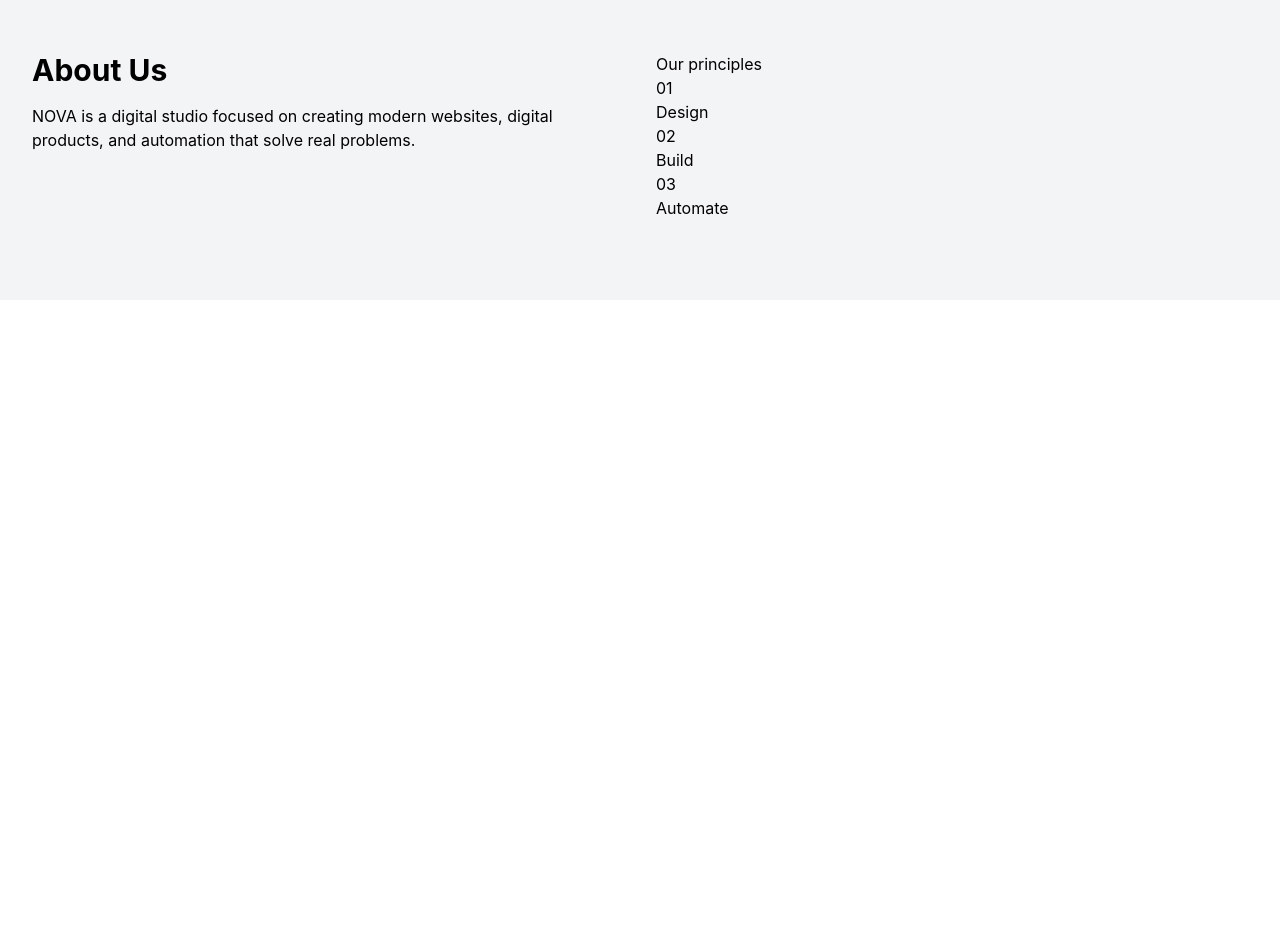
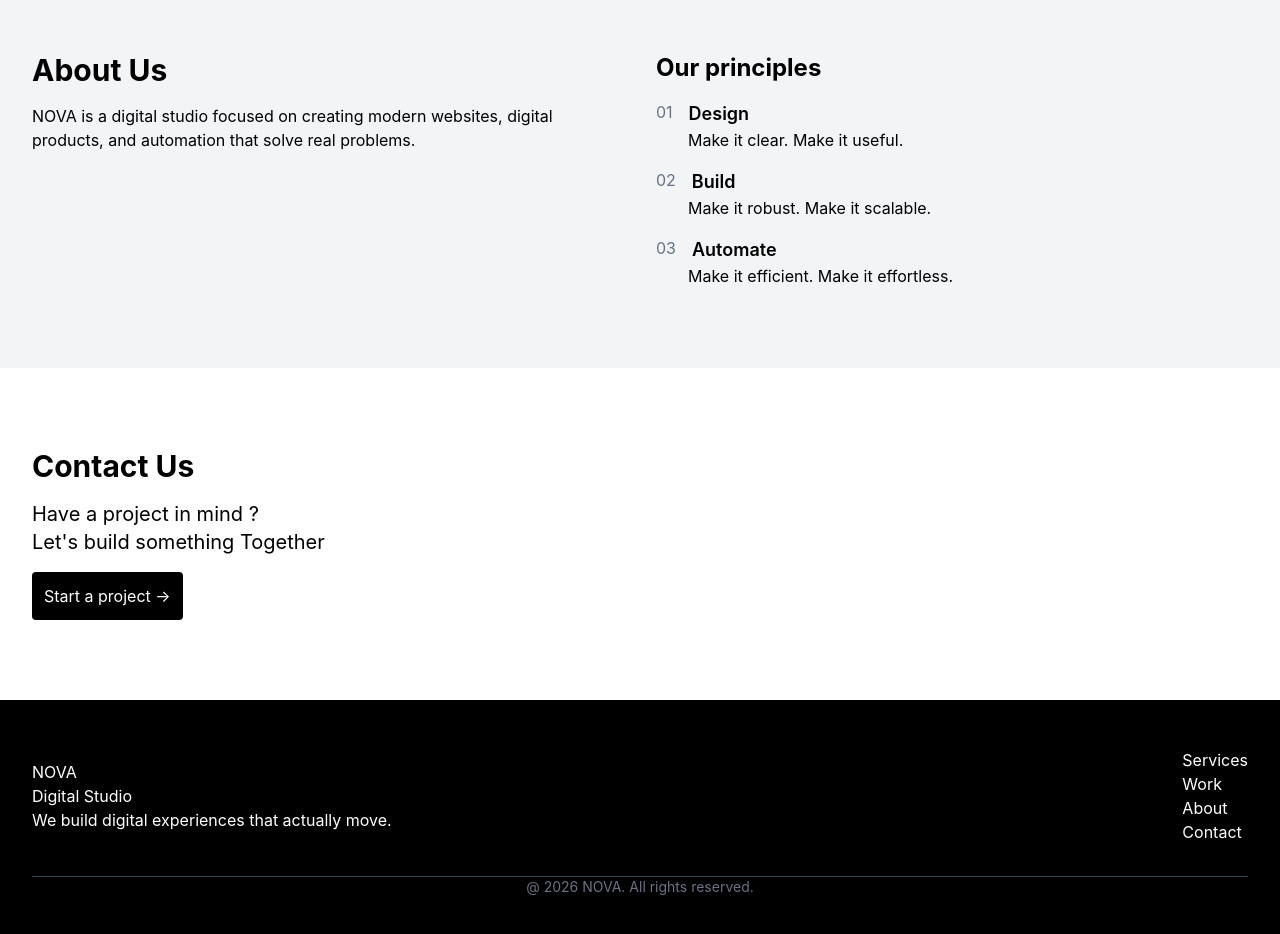
Before and after one commit to Ice-00/NOVA-landing-page, a React (Vite) app: page / in a window 1280 px wide. Shown: the part 1880-2814 px from the top of the page. Before the commit the page ends 2180 px from the top, so only its background shows below. Built offline with nearby package versions, Linux system fonts and the light colour scheme.

Commit message:
Done with the Landing page, Proceeding to add finishing touches

```diff
--- a/src/App.jsx
+++ b/src/App.jsx
@@ -105,42 +105,49 @@
         </div>
       </section>
 
+
       <section className="w-full px-8 py-20 bg-gray-100">
 
         <div className="flex gap-8">
 
           <div className="w-1/2">
+
             <h2 className="text-3xl font-bold">About Us</h2>
 
             <p className="mt-4">
-            NOVA is a digital studio focused on creating modern websites,
-            digital products, and automation that solve real problems.
+              NOVA is a digital studio focused on creating modern websites,
+              digital products, and automation that solve real problems.
             </p>
 
           </div>
 
           <div className="w-1/2">
-            <h3>Our principles</h3>
+            <h3 className="text-2xl font-bold mb-4">Our principles</h3>
+
             <ul>
+
               <li>
-                <div>
-                  <span>01</span>
-                  <h3>Design</h3>
+                <div className="flex gap-4">
+                  <span className="text-gray-500">01</span>
+                  <h3 className="text-lg font-semibold">Design</h3>
                 </div>
+                 <p className="ml-8"> Make it clear. Make it useful.</p>
               </li>
 
-              <li>
-                <div>
-                  <span>02</span>
-                  <h3>Build</h3>
+              <li className="mt-4">
+                <div className="flex gap-4">
+                  <span className="text-gray-500">02</span>
+                  <h3 className="text-lg font-semibold">Build</h3>
                 </div>
+                <p className="ml-8"> Make it robust. Make it scalable.</p>
               </li>
 
-              <li>
-                <div>
-                  <span>03</span>
-                  <h3>Automate</h3>
+              <li className="mt-4">
+                <div className="flex gap-4">
+                  <span className="text-gray-500">03</span>
+                  <h3 className="text-lg font-semibold" >Automate</h3>
                 </div>
+                <p className="ml-8"> Make it efficient. Make it effortless.</p>
               </li>
 
             </ul>
@@ -149,6 +156,46 @@
 
         </div>
       </section>
+
+      <section className="w-full px-8 py-20">
+
+      <h3 className="text-3xl font-bold">Contact Us</h3>
+      <p className="mt-4 text-xl">Have a project in mind ? <br/>
+      Let's build something Together
+      </p>
+
+      <button className="bg-black text-white px-3 py-3 rounded mt-4">
+        Start a project →
+      </button>
+
+      </section>
+
+      <footer className="w-full px-8 py-12 bg-black text-white">
+
+      <div className=" flex justify-between items-center">
+
+        <div>
+          <h2>NOVA</h2>
+          <p>
+            Digital Studio <br />
+            We build digital experiences that actually move.
+          </p>
+        </div>
+
+        <div>
+          <ul>
+            <li><a href="#">Services</a></li>
+            <li><a href="#">Work</a></li>
+            <li><a href="#">About</a></li>
+            <li><a href="#">Contact</a></li>
+          </ul>
+        </div>
+
+      </div>
+      <p className="text-gray-500 text-sm text-center border-t border-gray-700 mt-8">
+        @ 2026 NOVA. All rights reserved.
+      </p>
+      </footer>
     </>
   )
 }
```
